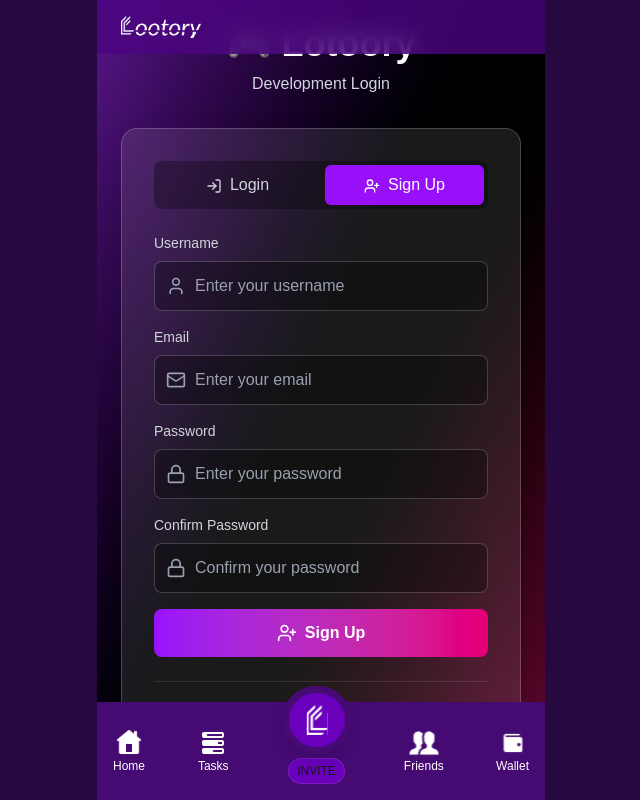
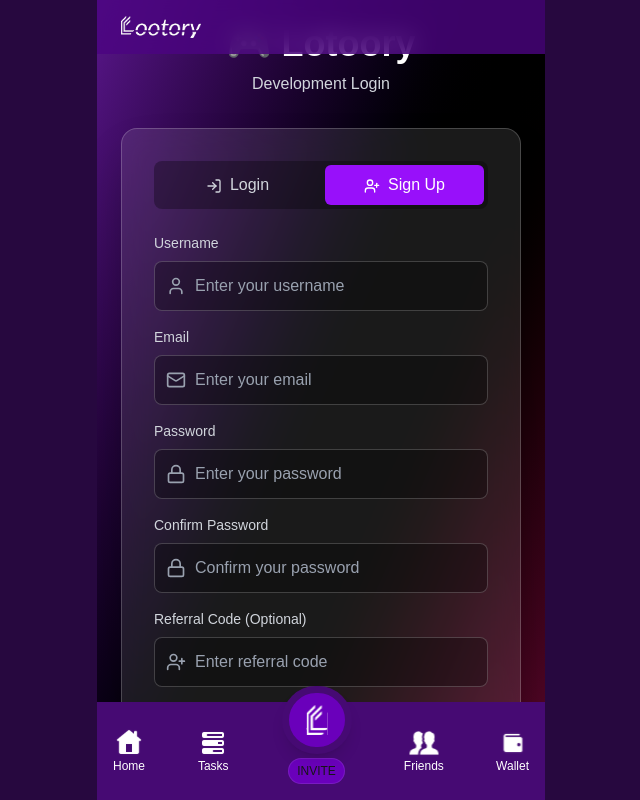
Before and after one commit to datharnu/lootory-telegram-app, a Next.js app: page /dev-login in a window 1280 px wide. Both pictures are taken after a click on the button "Sign Up". Shown: the top 800 px of the page, without its empty margins (319-959 px from the left). Built offline with nearby package versions, Linux system fonts and the light colour scheme.

Commit message:
referral sorted

```diff
--- a/app/dev-login/page.tsx
+++ b/app/dev-login/page.tsx
@@ -16,6 +16,7 @@ export default function DevLogin() {
         email: '',
         password: '',
         confirmPassword: '',
+        referralCode: '',
     });
 
     const handleChange = (e: React.ChangeEvent<HTMLInputElement>) => {
@@ -105,6 +106,7 @@ export default function DevLogin() {
                     email: formData.email,
                     password: formData.password,
                     confirmPassword: formData.confirmPassword,
+                    referralCode: formData.referralCode,
                 }),
             });
 
@@ -117,7 +119,7 @@ export default function DevLogin() {
             if (data.success) {
                 setSuccess('Account created! Please login.');
                 setMode('login');
-                setFormData({ username: '', email: formData.email, password: '', confirmPassword: '' });
+                setFormData({ username: '', email: formData.email, password: '', confirmPassword: '', referralCode: '' });
             }
         } catch (err: any) {
             setError(err.message || 'An error occurred during signup');
@@ -232,6 +234,7 @@ export default function DevLogin() {
                         </div>
 
                         {mode === 'signup' && (
+                            <>
                                 <div>
                                     <label className="block text-sm font-medium text-gray-300 mb-2">
                                         Confirm Password
@@ -249,6 +252,23 @@ export default function DevLogin() {
                                         />
                                     </div>
                                 </div>
+                                <div>
+                                    <label className="block text-sm font-medium text-gray-300 mb-2">
+                                        Referral Code (Optional)
+                                    </label>
+                                    <div className="relative">
+                                        <UserPlus className="absolute left-3 top-1/2 -translate-y-1/2 w-5 h-5 text-gray-400" />
+                                        <input
+                                            type="text"
+                                            name="referralCode"
+                                            value={formData.referralCode}
+                                            onChange={handleChange}
+                                            className="w-full pl-10 pr-4 py-3 bg-black/30 border border-white/20 rounded-lg text-white placeholder-gray-400 focus:outline-none focus:ring-2 focus:ring-purple-500 focus:border-transparent"
+                                            placeholder="Enter referral code"
+                                        />
+                                    </div>
+                                </div>
+                            </>
                         )}
 
                         <button
```
Lines whose indentation alone changed are shown as unchanged.
